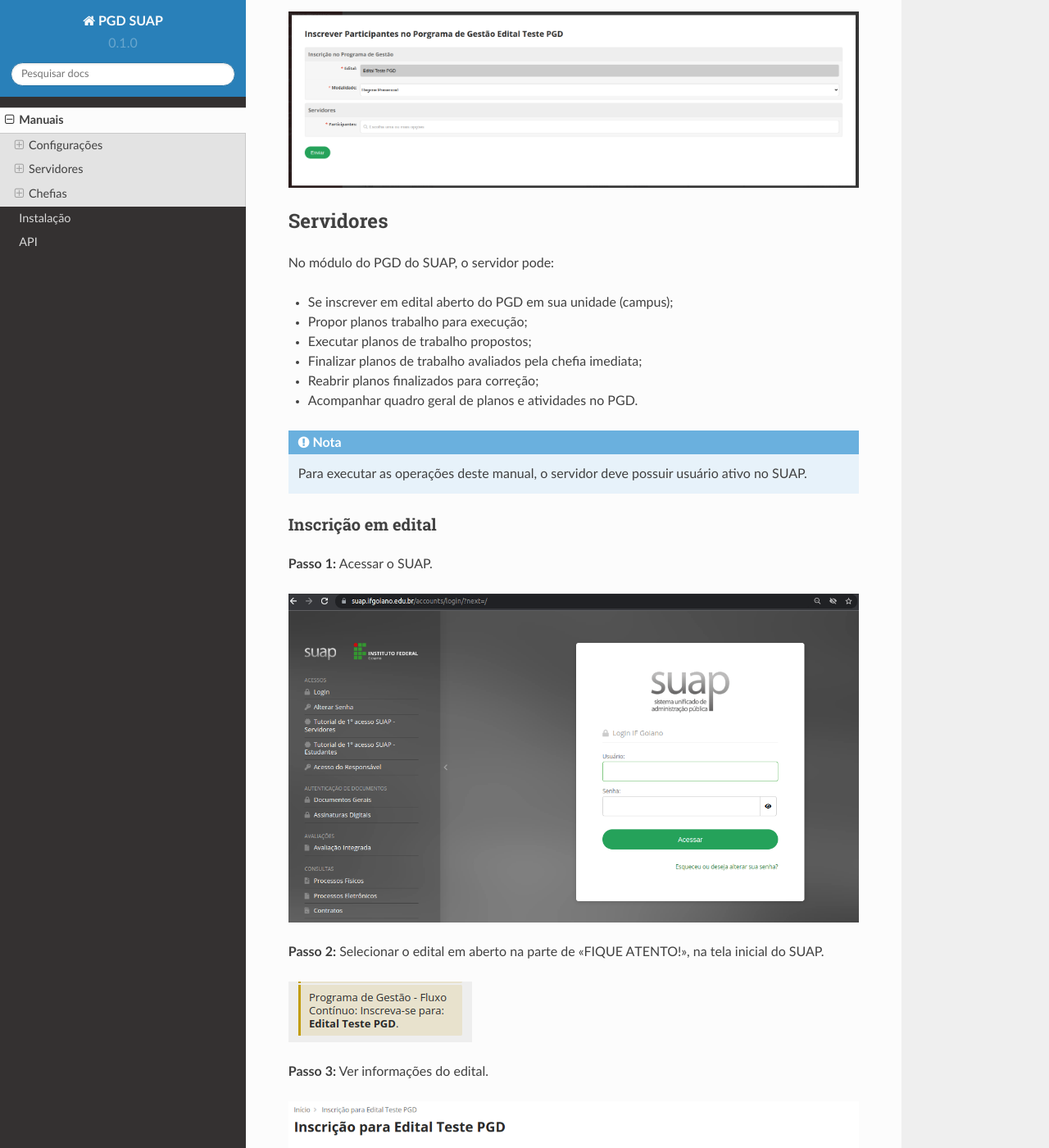
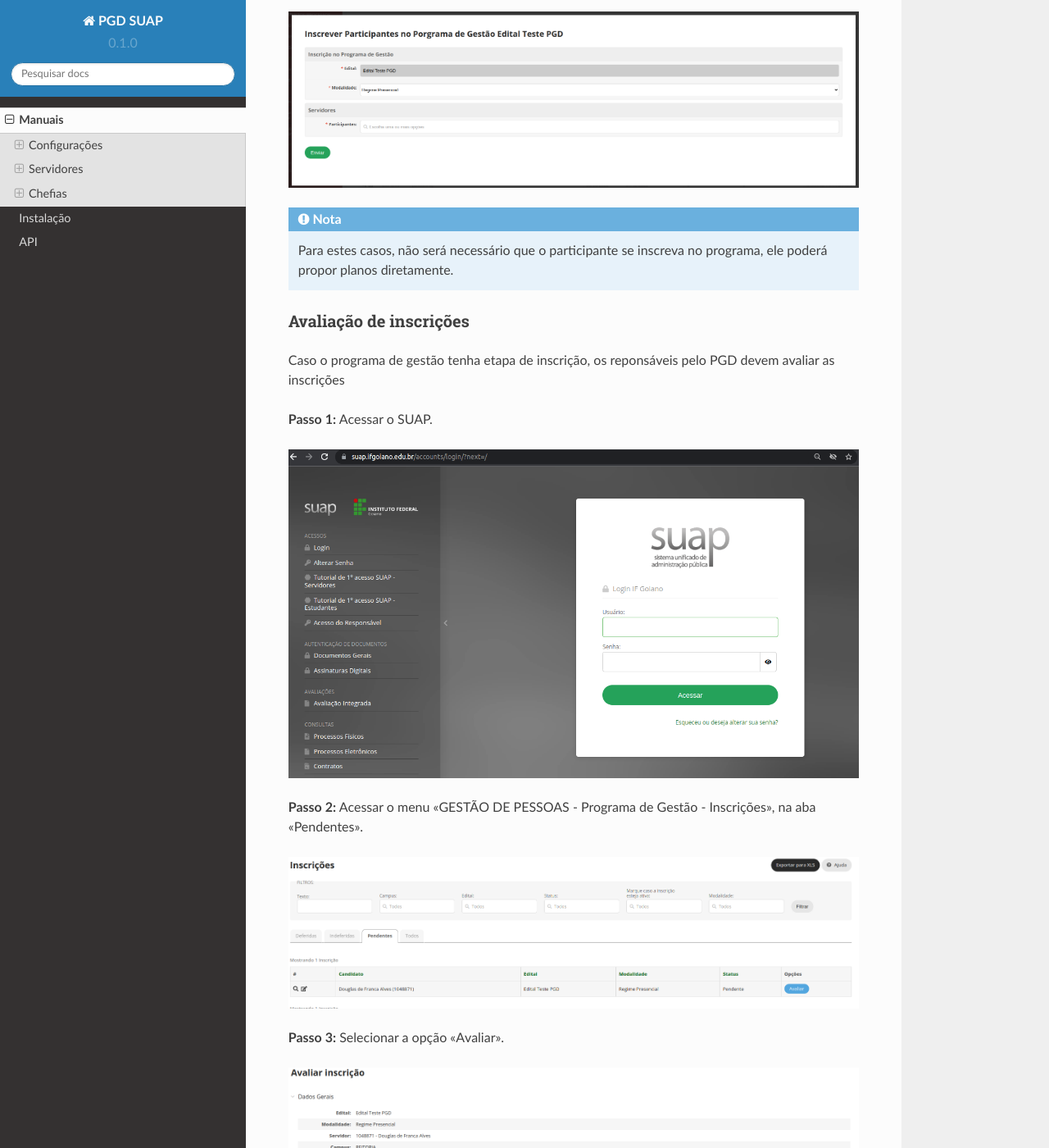
Before and after one commit to csi-ifgoiano/pgdsuap, a Sphinx documentation site: the page built from docs/source/manuais.rst, in a window 1280 px wide and 1400 px high, scrolled down 7578 px. Shown: the whole window at 82% size. Built offline with Sphinx 7.4.7 and the Read the Docs theme 2.0.0, drawn with Linux system fonts in a browser that asks for light colours; some of the changed text lies outside the part shown.

Commit message:
Update manuais.rst

```diff
--- a/docs/source/manuais.rst
+++ b/docs/source/manuais.rst
@@ -122,9 +122,35 @@
 
 .. image:: editais.png
 
-**Passo 4:** Preencher participantes por regime e "Salvar".
+**Passo 4:** Preencher participantes por regime e "Enviar".
 
 .. image:: form-inscrever-participantes-pgd.png
+
+.. Note::
+
+   Para estes casos, não será necessário que o participante se inscreva no programa, ele poderá propor planos diretamente.
+
+Avaliação de inscrições
+^^^^^^^^^^^^^^^^^^^^^^^
+
+Caso o programa de gestão tenha etapa de inscrição, os reponsáveis pelo PGD devem avaliar as inscrições
+
+**Passo 1:** Acessar o SUAP.
+
+.. image:: suap.png
+
+**Passo 2:** Acessar o menu "GESTÃO DE PESSOAS - Programa de Gestão - Inscrições", na aba "Pendentes".
+
+.. image:: inscricao-pendente-pgd.png
+
+**Passo 3:** Selecionar a opção "Avaliar".
+
+.. image:: form-avaliar-inscricao.png
+
+.. Note::
+
+   O responsável pelo programa de gestão pode deferir ou indeferir a inscrição realizada.
+
 
 Servidores
 ------------
@@ -238,6 +264,11 @@
 **Passo 3:** Selecionar plano a ser executado através da lupa.
 
 .. image:: plano-registrar-entrega.png
+
+.. Note::
+
+   * O servidor pode adicionar novas atividades no plano autorizado e reencaminhar para a chefia autorizar através de "Ações - Adicionar Atividade" e "Ações - Encaminhar", respectivamente;
+   * O servidor pode cancelar atividades, através do sinal de menos (-) ao lado da lupa.
 
 **Passo 4:** Selecionar a atividade que deve ser registrada a entrega e selecionar "Registrar Entrega". O sistema irá abrir o formulário de registro da entrega.
 
```
